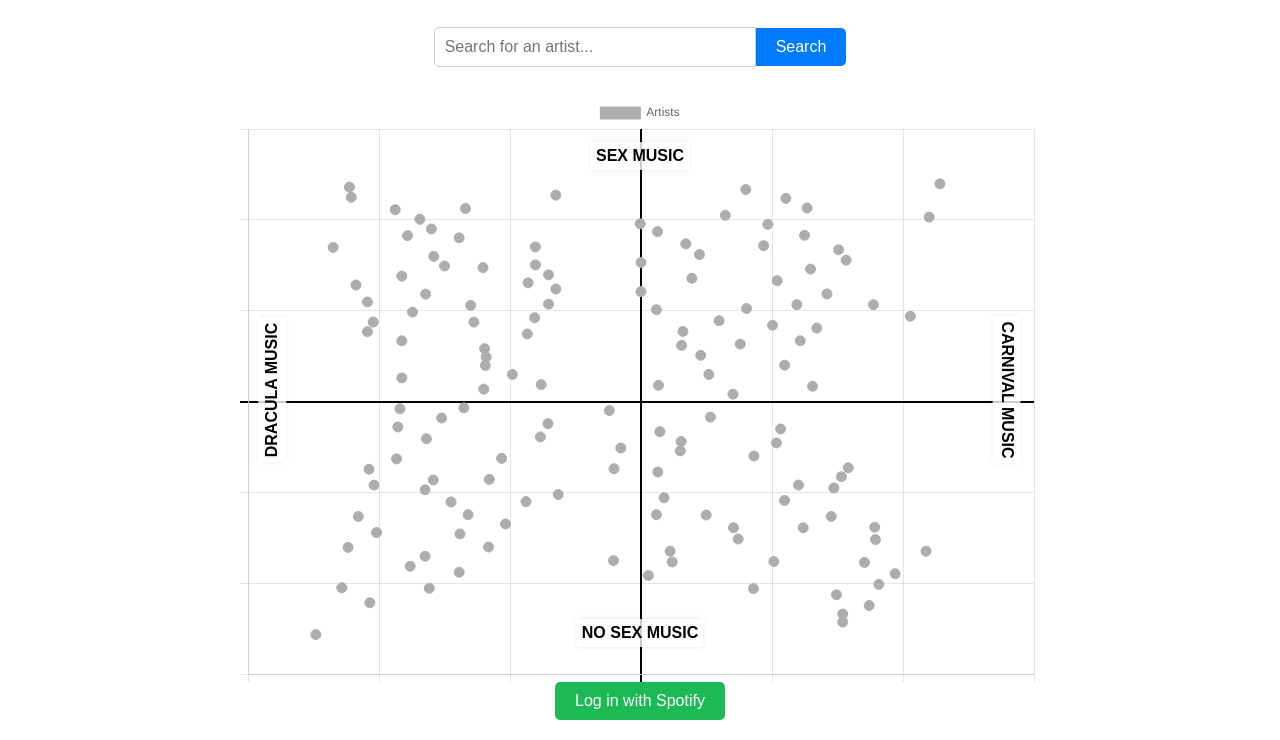
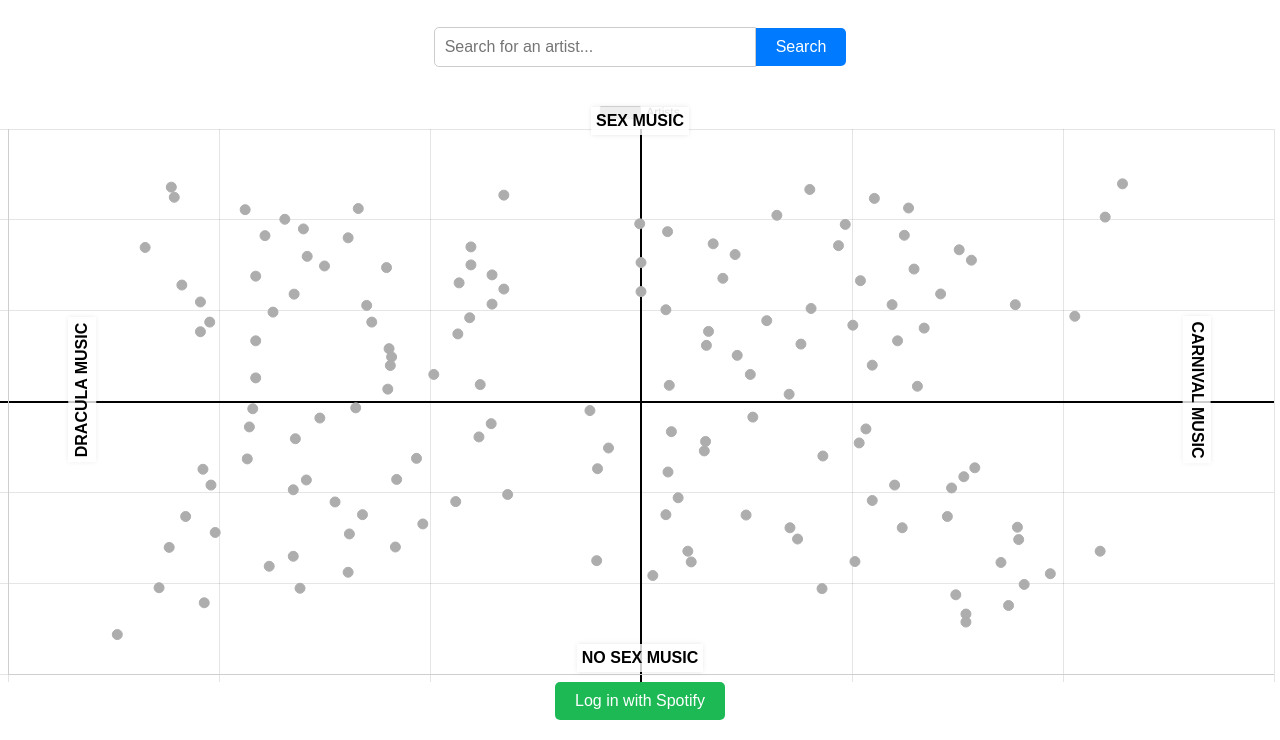
Before and after one commit to SunnyZero/dumb-music-thing, a website: page public/index.html in a window 1280 px wide. Shown: the part 60-800 px from the top of the page. Drawn offline with nearby package versions, Linux system fonts and the light colour scheme; no server answers.

Commit message:
Update style.css

```diff
--- a/public/style.css
+++ b/public/style.css
@@ -6,6 +6,7 @@ body {
     height: 100vh;
     margin: 0;
     font-family: Arial, sans-serif;
+    overflow: hidden; /* Prevent scrolling */
 }
 
 h1 {
@@ -66,9 +67,11 @@ h1 {
 
 #chart-container {
     position: relative;
-    width: 800px;
-    height: 600px;
+    width: 100%;
+    height: calc(100vh - 150px); /* Adjust height to fill the screen */
     margin-top: 20px;
+    flex-grow: 1; /* Allow the chart container to grow and fill the remaining space */
+    overflow: hidden; /* Prevent horizontal scrolling */
 }
 
 #chartContainer {
@@ -86,25 +89,25 @@ h1 {
 }
 
 #sex-music {
-    top: +45px;
+    top: 10px;
     left: 50%;
     transform: translateX(-50%);
 }
 
 #no-sex-music {
-    bottom: +35px;
+    bottom: 10px;
     left: 50%;
     transform: translateX(-50%);
 }
 
 #dracula-music {
-    left: -40px;
+    left: 10px;
     top: 50%;
     transform: translateY(-50%) rotate(-90deg);
 }
 
 #carnival-music {
-    right: -40px;
+    right: 10px;
     top: 50%;
     transform: translateY(-50%) rotate(90deg);
 }
```
